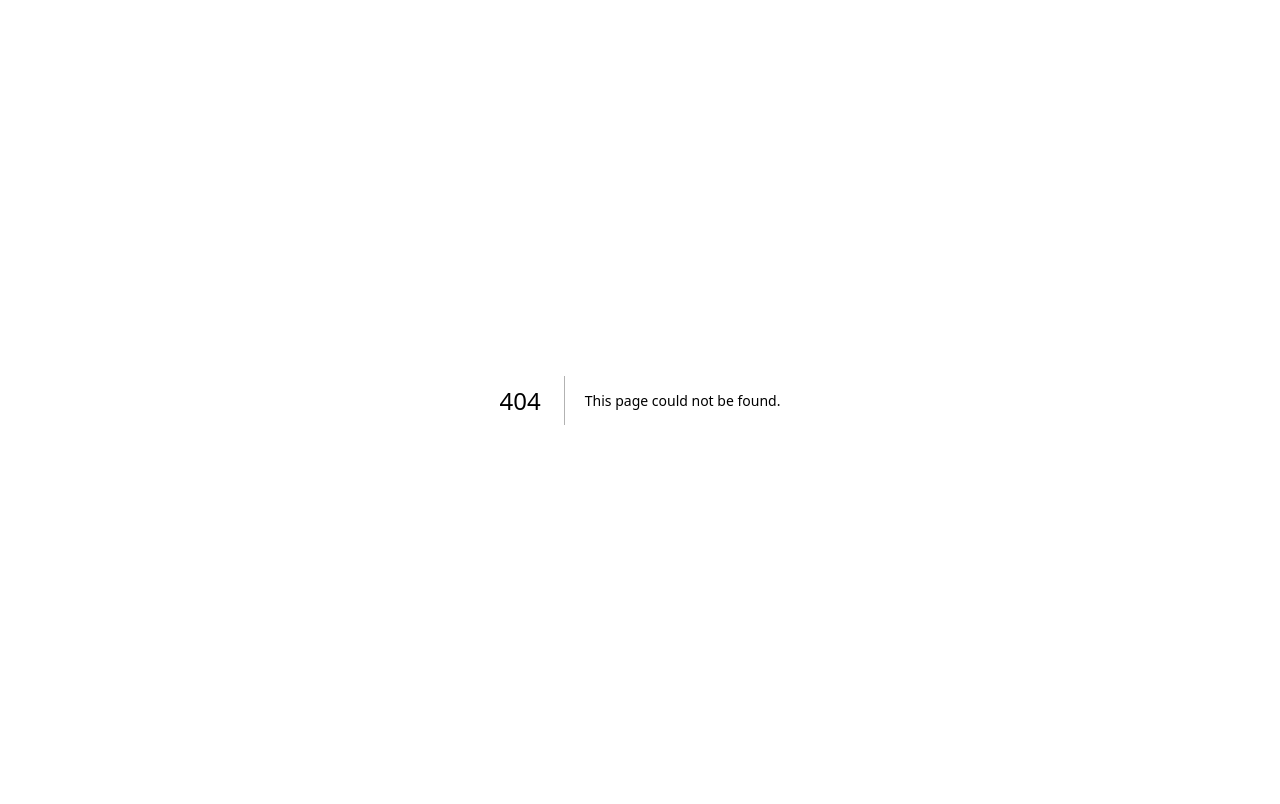
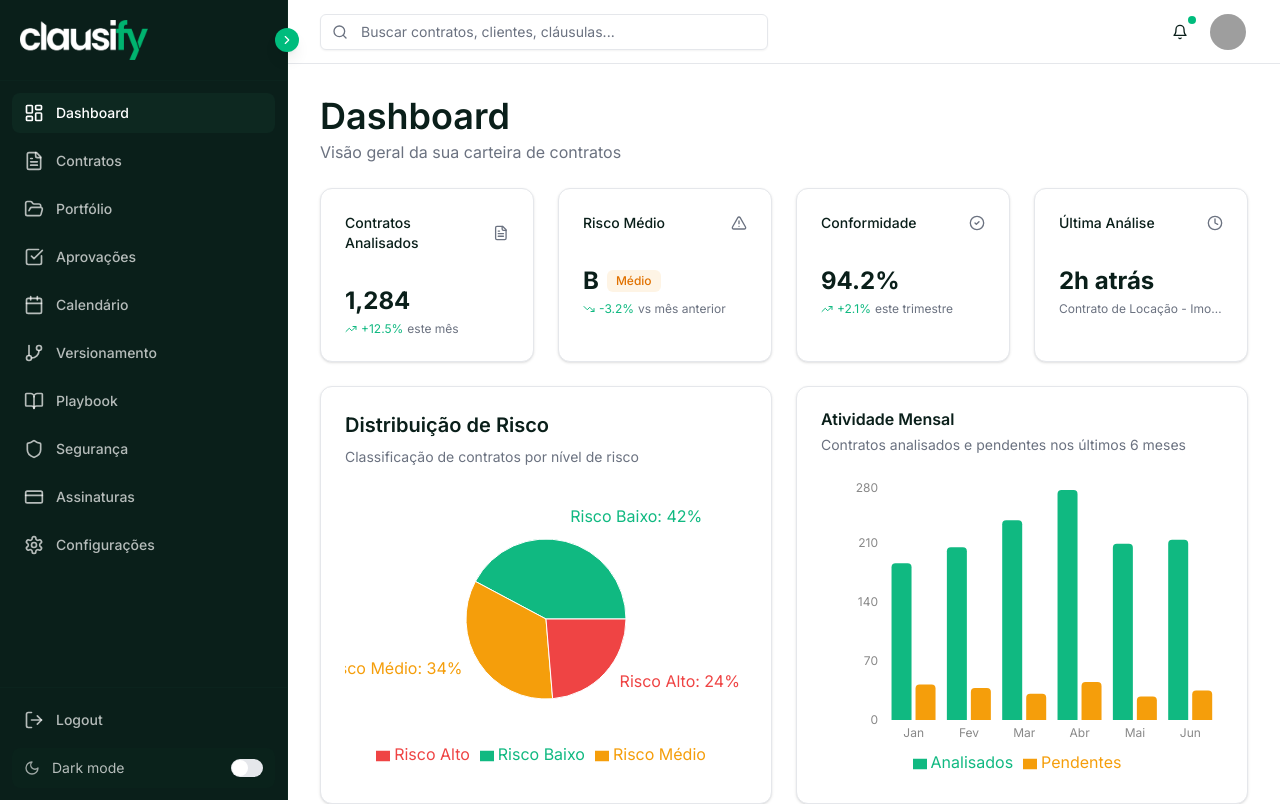
Before and after one commit to codepacceproduct/clausify, a Next.js app: page /dashboard in a window 1280 px wide. Before the commit this address had no page. Shown: the top 804 px of the page. Built offline with nearby package versions, Linux system fonts and the light colour scheme; sample sign-in values are in the browser's storage; grey boxes are pictures that could not be loaded.

Commit message:
fix: resolve route conflict and update sidebar navigation
Move dashboard home page to `/dashboard` and adjust sidebar links.

Co-authored-by: Codepacce Product <244018385+codepacceproduct@users.noreply.github.com>

```diff
--- a/components/app-sidebar.tsx
+++ b/components/app-sidebar.tsx
@@ -26,7 +26,7 @@ import { logout } from "@/lib/auth"
 import Image from "next/image"
 
 const navigation = [
-  { name: "Dashboard", href: "/", icon: LayoutDashboard },
+  { name: "Dashboard", href: "/dashboard", icon: LayoutDashboard },
   { name: "Contratos", href: "/contratos", icon: FileText },
   { name: "Portfólio", href: "/portfolio", icon: FolderOpen },
   { name: "Aprovações", href: "/aprovacoes", icon: CheckSquare },
```
Also changed, not shown: app/(dashboard)/dashboard/page.tsx (renamed from app/(dashboard)/page.tsx).
